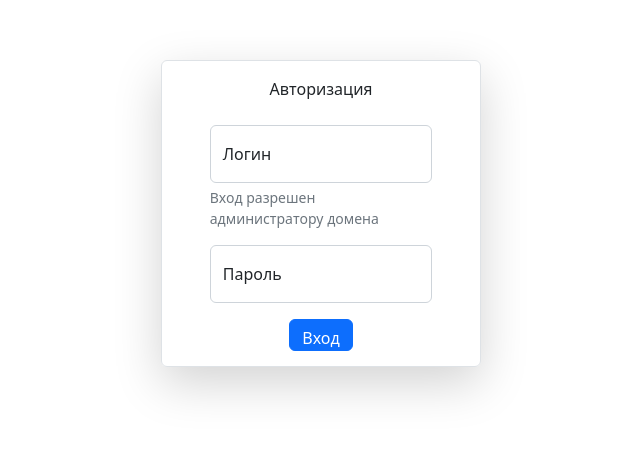
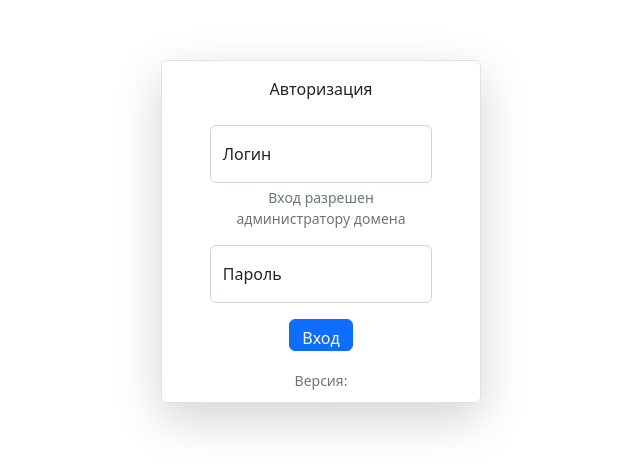
Before and after one commit to PavelMilanov/pyldap, a Vue app in the folder web/: page / in a window 1280 px wide. Shown: the part 196-666 px from the top of the page, without its empty margins (319-959 px from the left). Built offline with nearby package versions, Linux system fonts and the light colour scheme; no server answers.

Commit message:
refactoring

```diff
--- a/web/src/components/Auth.vue
+++ b/web/src/components/Auth.vue
@@ -11,6 +11,7 @@ export default {
             login: '',
             password: '',
             status: '',
+            APP_VERSION: import.meta.env.VITE_APP_VERSION,
         }
     },
     methods: {
@@ -32,7 +33,7 @@ export default {
         <div class="form-floating">
             <input type="text" class="form-control" :class="{'is-invalid': status == 'failure' }" id="floatingInput" placeholder="Login" v-model="this.login">
             <label for="floatingInput">Логин</label>
-            <div id="help" class="form-text">Вход разрешен администратору домена</div>
+            <div id="help" class="form-text text-center">Вход разрешен администратору домена</div>
         </div>
         <div class="form-floating">
             <input type="password" class="form-control" id="floatingPassword" :class="{'is-invalid': status == 'failure' }" placeholder="Password" @keyup.enter="authentification(this.login, this.password)" v-model="this.password">
@@ -43,6 +44,9 @@ export default {
         </div>
         <div class="d-flex justify-content-center form-floating">
             <button @click="authentification(this.login, this.password)" class="form-login btn btn-primary">Вход</button>
+        </div>
+        <div class="d-flex mb-1 justify-content-center">
+            <p class="form-text text-center">Версия: {{ this.APP_VERSION }}</p>
         </div>
     </div>
 </template>
--- a/web/src/components/Home.vue
+++ b/web/src/components/Home.vue
@@ -22,7 +22,6 @@ export default {
     data() {
         return {
           page: 0,
-          APP_VERSION: import.meta.env.VITE_APP_VERSION,
         }
     },
     methods: {
@@ -82,7 +81,7 @@ export default {
                 <p class="card-title">Инфо</p>
               </div>
               <div class="body">
-                Версия: {{ this.APP_VERSION }}
+
               </div>
             </div>
           </div>
```
